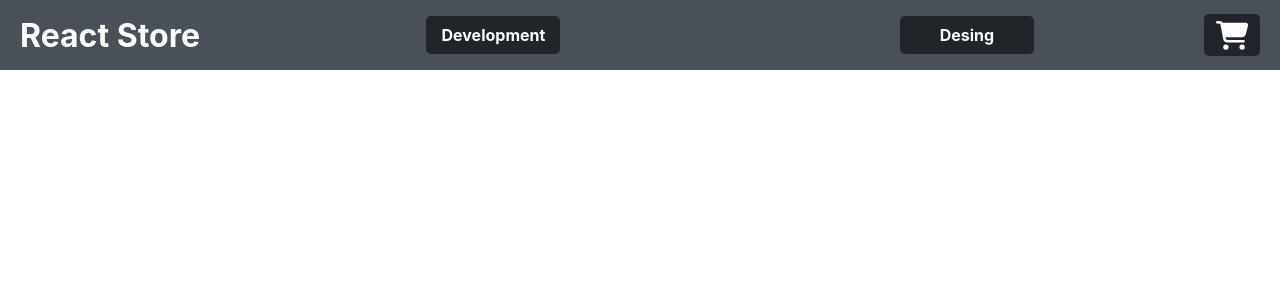
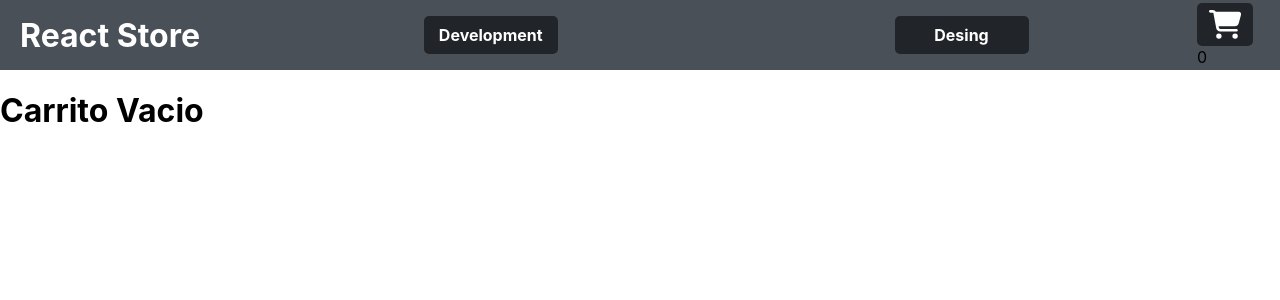
Before and after one commit to matiasgimenezagustin/React-JS-Proyect, a React (Create React App) app: page /cart in a window 1280 px wide. Shown: the top 300 px of the page. Built offline with nearby package versions, Linux system fonts and the light colour scheme.

Commit message:
rendering cart list with functions ^^

```diff
--- a/src/Context/CardContextProvider.jsx
+++ b/src/Context/CardContextProvider.jsx
@@ -16,12 +16,12 @@ function CardContextProvider({children}) {
 
     }
 
-    const addToCart = (item, quantity)=>{
+    const addToCart = (item, quantity, price, id)=>{
 
         if(isInCart(item.id)){
-            return setCartList(cartList.map(product => product.id === item.id ? {...product, quantity : product.quantity + quantity} : product))
+            return setCartList(cartList.map((product) => (product.id === item.id ? {...product, quantity : product.quantity + item.quantity} : product)))
         }
-        setCartList([...cartList, {...item, quantity}])
+        setCartList([...cartList, {item, quantity, price, id}])
     }
     const emptyCart = ( ) => {
         setCartList([])
@@ -40,7 +40,7 @@ function CardContextProvider({children}) {
 
     const totalPrice = ( ) =>{
 
-        return cartList.reduce((total, item) => total + item.quantity * item.price, 0 );
+        return cartList.reduce((total, item) => total + parseInt(item.quantity) * item.price, 0 );
 
     }
 
--- a/src/Pages/Cart/Cart.jsx
+++ b/src/Pages/Cart/Cart.jsx
@@ -3,11 +3,21 @@ import CartItem from '../../components/CartItem/CartItem';
 import { useCardContext } from '../../Context/CardContextProvider';
 
 function Cart() {
-    const {cartList} = useCardContext()
-
+    const {cartList, emptyCart, totalPrice} = useCardContext()
+    console.log(cartList)
     return (
         <div>
-            {/* {cartList.map(item =><CartItem key={item.id} item={item.title}/>)} */}
+            {cartList.map((item) =>
+                (
+                    <CartItem key={item.id} item={item} quantity={item.quantity}/>
+                    )
+                )}
+                {cartList.length > 0 ?
+                <>
+                    <button onClick={()=> emptyCart()}>vaciar Carrito</button>
+                    <h2>Precio total: ${totalPrice()}</h2>
+                </>
+                : <h1>Carrito Vacio</h1>}
         </div>
     );
 }
--- a/src/Pages/ItemDetailContainer/ItemDetailContainer.jsx
+++ b/src/Pages/ItemDetailContainer/ItemDetailContainer.jsx
@@ -13,7 +13,7 @@ function getItem(id) {
     const item = products.filter( item => item.id === parseInt(id));
         setTimeout(() => {
             resolve(item[0])
-        }, 2000)
+        }, 0)
     });
     return myPromise;
 }
--- a/src/Pages/ItemListContainer/ItemListContainer.jsx
+++ b/src/Pages/ItemListContainer/ItemListContainer.jsx
@@ -28,7 +28,7 @@ function getProducts (categoria) {
         const emptyFilter = () => categoria ? products.filter(product => product.categoria.toLowerCase() === categoria) : products;
         setTimeout(() => {
             resolve(emptyFilter)
-        }, 2000)
+        }, 0)
     });
     return myPromise
 }
--- a/src/components/CardWidget/CardWidget.jsx
+++ b/src/components/CardWidget/CardWidget.jsx
@@ -1,9 +1,17 @@
 import React from 'react';
+import { FontAwesomeIcon } from '@fortawesome/react-fontawesome';
+import {faCartShopping} from "@fortawesome/free-solid-svg-icons";
+import {Link} from 'react-router-dom';
+import { useCardContext } from '../../Context/CardContextProvider';
 
 const CardWidget = () => {
+    const {totalCount} = useCardContext()
     return (
         <div>
-            <img src="https://cdn.icon-icons.com/icons2/933/PNG/128/shopping-cart_icon-icons.com_72552.png" alt="carrito icono" />
+            <Link to="/cart">
+                <FontAwesomeIcon className='cardWidget'icon={faCartShopping} />
+            </Link>
+            <span>{totalCount()}</span>
         </div>
     );
 };
--- a/src/components/CartItem/CartItem.jsx
+++ b/src/components/CartItem/CartItem.jsx
@@ -1,9 +1,16 @@
 import React from 'react';
+import { useCardContext } from '../../Context/CardContextProvider';
+
+
 
 function CartItem({item}) {
+    const {deleteById} = useCardContext()
     return (
         <div>
-            <h1>{item.title}</h1>
+            <h2>{item.item}</h2>
+            <h3>unidades: {item.quantity}</h3>
+            <h4>precio unitario: ${item.price}</h4>
+            <button onClick={() => deleteById(item.id)}>X</button>
         </div>
     );
 }
--- a/src/components/ItemDetail/ItemDetail.jsx
+++ b/src/components/ItemDetail/ItemDetail.jsx
@@ -15,7 +15,12 @@ function ItemDetail({ item }) {
 
     const extraerValorCarrito = (valorDelCarrito) =>{
 
-        addToCart(item.title, valorDelCarrito);
+        console.log(item.title)
+
+        let title = item.title;
+
+
+        addToCart(title, valorDelCarrito, item.price, item.id);
 
         const productsOfProducts = valorDelCarrito === 1 ? "producto" : "productos";
         const resultAlert = `Agregaste ${valorDelCarrito} ${productsOfProducts} al carrito`;
--- a/src/components/NavBar/NavBar.jsx
+++ b/src/components/NavBar/NavBar.jsx
@@ -1,8 +1,7 @@
 import React from 'react';
 import "./NavBar.css";
-import { FontAwesomeIcon } from '@fortawesome/react-fontawesome';
-import {faCartShopping} from "@fortawesome/free-solid-svg-icons";
 import { NavLink } from 'react-router-dom';
+import CardWidget from '../CardWidget/CardWidget';
 
 
 const NavBar =  (props) => {
@@ -15,7 +14,7 @@ const NavBar =  (props) => {
                 <li><NavLink  to="/category/development">Development</NavLink></li>
                 <li><NavLink  to="/category/desing">Desing</NavLink></li>
             </ul>
-            <FontAwesomeIcon className='cardWidget'icon={faCartShopping} />
+            <CardWidget></CardWidget>
         </div>
     );
 }
```
